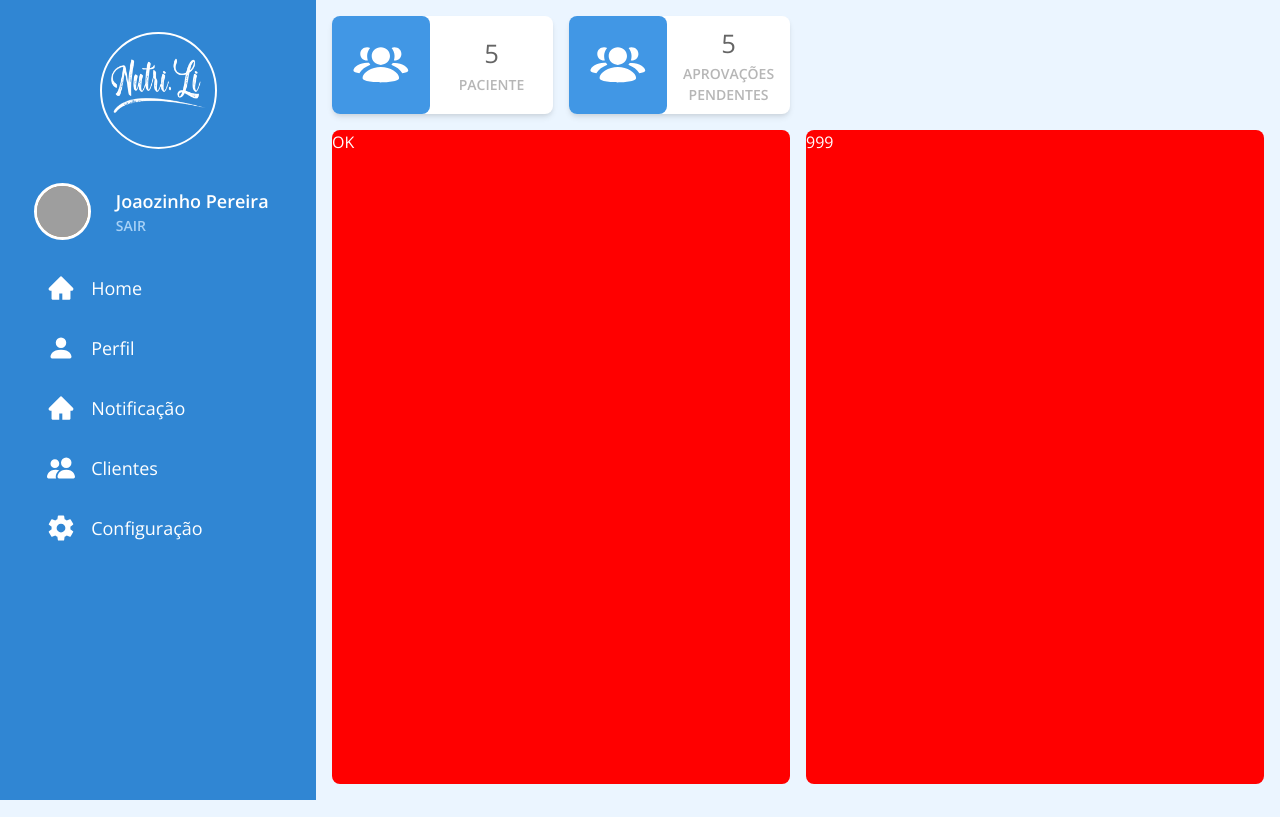
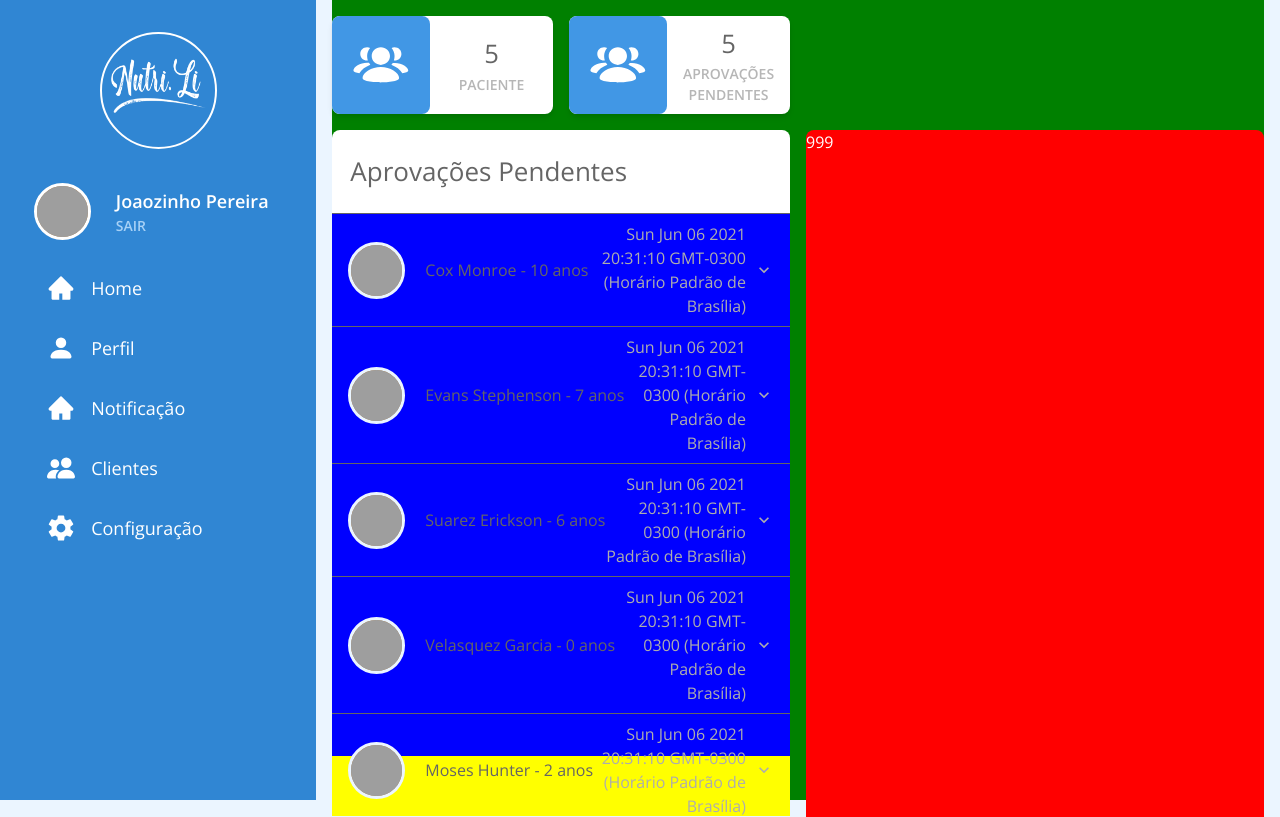
Before and after one commit to Victor-Kings/nutrili-web, a Next.js app: page /dashboard in a window 1280 px wide. Shown: the top 817 px of the page. Built offline with nearby package versions, Linux system fonts and the light colour scheme; grey boxes are pictures that could not be loaded.

Commit message:
tests accordions

```diff
--- /dev/null
+++ b/src/components/ListNewClients.tsx
@@ -0,0 +1,88 @@
+import {
+  Accordion,
+  AccordionItem,
+  AccordionButton,
+  Flex,
+  Avatar,
+  Text,
+  AccordionIcon,
+  SimpleGrid,
+  AccordionPanel,
+  Grid,
+  GridItem,
+  Button,
+} from "@chakra-ui/react";
+import { IClients } from "../interfaces/clientes.interface";
+
+interface IProps {
+  clients: IClients[];
+}
+export function ListNewClients(props: IProps) {
+  return (
+    <Accordion allowMultiple borderColor="gray.50" bg="yellow">
+      <div style={{height:"90%", backgroundColor:"blue"}}>
+      {props.clients.map((values) => (
+        <AccordionItem outline="0" boxShadow="none" key={values._id}>
+          <div>
+            <AccordionButton>
+              <Flex
+                flex="1"
+                width="100%"
+                flexDirection="row"
+                alignItems="center"
+              >
+                <Avatar
+                  name="Dan Abrahmov"
+                  src="https://bit.ly/dan-abramov"
+                  width="57px"
+                  height="57px"
+                  border="3px solid#EBF5FF"
+                />
+                <Text color="gray.200" pl="5%">
+                  {values.name} - {values.idade} anos
+                </Text>
+                <Text color="gray.50" flex="1" textAlign="end" pr="2%">
+                  {values.data}
+                </Text>
+              </Flex>
+              <AccordionIcon color="gray.50" />
+            </AccordionButton>
+          </div>
+          <AccordionPanel color="gray.200" h="360px">
+            <SimpleGrid>
+              <Flex flex="1" flexDirection="column">
+                <Text>Informações: </Text>
+                <Text>CPF: {values.cpf} </Text>
+                <Text>Endereço: {values.endereco} </Text>
+              </Flex>
+
+              <Flex pt="4%">
+                <Flex flex="1" flexDirection="column">
+                  <Text>Altura: {values.medicao.altura} cm</Text>
+                  <Text>IMC: {values.medicao.imc} </Text>
+                  <Text>Medida A: {values.medicao.medida_a}</Text>
+                  <Text>Medida B: {values.medicao.medida_b}</Text>
+                </Flex>
+                <Flex flex="1" flexDirection="column">
+                  <Text>Peso: {values.medicao.peso} Kg </Text>
+                  <Text>Medida C: {values.medicao.medida_c}</Text>
+                  <Text>Medida D: {values.medicao.medida_d}x</Text>
+                </Flex>
+              </Flex>
+
+              <Grid pt="4%" templateColumns="repeat(5,1fr)">
+                <GridItem colStart={2} colEnd={5} h="10">
+                  <Flex Flex="1" justifyContent="space-evenly">
+                    <Button>ACEITAR</Button>
+                    <Button>NEGAR</Button>
+                  </Flex>
+                </GridItem>
+              </Grid>
+            </SimpleGrid>
+          </AccordionPanel>
+        </AccordionItem>
+      ))}
+      </div>
+    </Accordion>
+  );
+}
--- a/src/pages/dashboard.tsx
+++ b/src/pages/dashboard.tsx
@@ -1,27 +1,226 @@
-import { Box, SimpleGrid, Icon, Image } from "@chakra-ui/react";
+import {
+  Avatar,
+  Box,
+  Grid,
+  GridItem,
+  SimpleGrid,
+  Icon,
+  Image,
+  Accordion,
+  AccordionItem,
+  AccordionButton,
+  AccordionPanel,
+  AccordionIcon,
+} from "@chakra-ui/react";
 import { Flex, Text } from "@chakra-ui/react";
 import { Sidebar } from "../components/Sidebar";
-import {Contador} from "../components/Contador";
-
-
+import { Contador } from "../components/Contador";
+import { ListNewClients } from "../components/ListNewClients";
+import { IoIosArrowDown, IoIosArrowUp } from "react-icons/io";
+import { Button } from "@chakra-ui/react";
+import { IClients } from "../interfaces/clientes.interface";
 
 export default function Dashboard() {
+  const newClients: IClients[] = [
+    {
+      _id: "60bd5abe07a5d6dde663c081",
+      name: "Cox Monroe",
+      idade: 10,
+      data: "Sun Jun 06 2021 20:31:10 GMT-0300 (Horário Padrão de Brasília)",
+      cpf: "10376874381",
+      endereco: "Melrose Street, 705, Kiskimere, District Of Columbia",
+      medicao: {
+        altura: 171,
+        imc: 23,
+        medida_a: 54,
+        medida_b: 16,
+        peso: 99,
+        medida_c: 64,
+        medida_d: 84,
+      },
+    },
+    {
+      _id: "60bd5abefc84f9e7a30a2042",
+      name: "Evans Stephenson",
+      idade: 7,
+      data: "Sun Jun 06 2021 20:31:10 GMT-0300 (Horário Padrão de Brasília)",
+      cpf: "97653984866",
+      endereco: "Williams Court, 448, Fowlerville, Hawaii",
+      medicao: {
+        altura: 152,
+        imc: 22,
+        medida_a: 35,
+        medida_b: 10,
+        peso: 54,
+        medida_c: 73,
+        medida_d: 55,
+      },
+    },
+    {
+      _id: "60bd5abed90506afdb6214b1",
+      name: "Suarez Erickson",
+      idade: 6,
+      data: "Sun Jun 06 2021 20:31:10 GMT-0300 (Horário Padrão de Brasília)",
+      cpf: "34208120640",
+      endereco: "Canal Avenue, 197, Springdale, Maryland",
+      medicao: {
+        altura: 130,
+        imc: 28,
+        medida_a: 14,
+        medida_b: 42,
+        peso: 95,
+        medida_c: 89,
+        medida_d: 87,
+      },
+    },
+    {
+      _id: "60bd5abee42b7bfdcd33a0b2",
+      name: "Velasquez Garcia",
+      idade: 0,
+      data: "Sun Jun 06 2021 20:31:10 GMT-0300 (Horário Padrão de Brasília)",
+      cpf: "80719511567",
+      endereco: "Gatling Place, 676, Grahamtown, Montana",
+      medicao: {
+        altura: 160,
+        imc: 11,
+        medida_a: 60,
+        medida_b: 52,
+        peso: 60,
+        medida_c: 52,
+        medida_d: 86,
+      },
+    },
+    {
+      _id: "60bd5abe0a2ff3deab0e7295",
+      name: "Moses Hunter",
+      idade: 2,
+      data: "Sun Jun 06 2021 20:31:10 GMT-0300 (Horário Padrão de Brasília)",
+      cpf: "33232889494",
+      endereco: "Crooke Avenue, 680, Edneyville, Nevada",
+      medicao: {
+        altura: 113,
+        imc: 16,
+        medida_a: 37,
+        medida_b: 59,
+        peso: 74,
+        medida_c: 87,
+        medida_d: 72,
+      },
+    },
+    {
+      _id: "60bd5abe54809f13c733410f",
+      name: "Lindsay Glass",
+      idade: 4,
+      data: "Sun Jun 06 2021 20:31:10 GMT-0300 (Horário Padrão de Brasília)",
+      cpf: "20831385413",
+      endereco: "Keen Court, 240, Blackgum, Minnesota",
+      medicao: {
+        altura: 188,
+        imc: 14,
+        medida_a: 21,
+        medida_b: 22,
+        peso: 33,
+        medida_c: 36,
+        medida_d: 96,
+      },
+    },
+    {
+      _id: "60bd5abe5522aa43a43b06d0",
+      name: "Renee Cummings",
+      idade: 7,
+      data: "Sun Jun 06 2021 20:31:10 GMT-0300 (Horário Padrão de Brasília)",
+      cpf: "25113641039",
+      endereco: "Brooklyn Road, 287, Jackpot, Pennsylvania",
+      medicao: {
+        altura: 154,
+        imc: 17,
+        medida_a: 15,
+        medida_b: 51,
+        peso: 37,
+        medida_c: 53,
+        medida_d: 100,
+      },
+    },
+  ];
 
   return (
-        <Flex direction="row" h="100vh">
+    <Flex direction="row" h="100vh" >
       <Sidebar />
-            <Flex flex="1" flexDirection="column" mr={4} mb={4}>
+      <Flex flex="1" h="100vh" flexDirection="column" mr={4} mb={4} bg ="green">
         <SimpleGrid columns={2} spacingY="10px" pt={4} spacingX={4}>
-                    <SimpleGrid columns={2} borderRadius={8} maxWidth="100%"  alignItems="center" minChildWidth="200px" spacing={4}>
-                            <Contador contentText = "PACIENTE" imageName= "/icons/iconPeoples.svg" valueData= {5} />
-                            <Contador contentText = "APROVAÇÕES PENDENTES" imageName= "/icons/iconPeoples.svg" valueData= {5} />
+          <SimpleGrid
+            columns={2}
+            borderRadius={8}
+            maxWidth="100%"
+            alignItems="center"
+            minChildWidth="200px"
+            spacing={4}
+          >
+            <Contador
+              contentText="PACIENTE"
+              imageName="/icons/iconPeoples.svg"
+              valueData={5}
+            />
+            <Contador
+              contentText="APROVAÇÕES PENDENTES"
+              imageName="/icons/iconPeoples.svg"
+              valueData={5}
+            />
           </SimpleGrid>
         </SimpleGrid>
-                <SimpleGrid columns={2} width="100%" h="100%" spacingX={4} spacingY={4} justifyContent="space-evenly" mt={4}>
-                    <Box borderRadius={8} backgroundColor="red">OK</Box>
-                    <Box borderRadius={8} backgroundColor="red">999</Box>
+        <SimpleGrid
+          columns={2}
+          width="100%"
+          h="80vh"
+          spacingX={4}
+          spacingY={4}
+          justifyContent="space-evenly"
+          mt={4}
+          pb={6}
+
+        >
+          <Box borderRadius={8} h="98%" backgroundColor="white" maxHeight="72%">
+            <Flex
+              minHeight="60px"
+              maxHeight="83px"
+              height="15%"
+              alignItems="center"
+              pl="4%"
+              //position="sticky"
+              //top = "0"
+            >
+              <Text color="gray.200" fontSize="26px">
+                Aprovações Pendentes
+              </Text>
+            </Flex>
+            <Flex
+            pb={4}
+            flex="1"
+            h="100vh"
+            overflowY="scroll"
+            css={{
+              "&::-webkit-scrollbar": {
+                width: "4px",
+              },
+              "&::-webkit-scrollbar-track": {
+                width: "6px",
+              },
+              "&::-webkit-scrollbar-thumb": {
+                borderRadius: "24px",
+                background: "#B6B6B6",
+              },
+            }}
+            maxHeight="100%"
+            >
+              <ListNewClients clients={newClients} />
+            </Flex>
+          </Box>
+
+          <Box borderRadius={8} backgroundColor="red" >
+            999
+          </Box>
         </SimpleGrid>
       </Flex>
     </Flex>
-    )
+  );
 }
--- a/src/styles/theme.ts
+++ b/src/styles/theme.ts
@@ -26,7 +26,8 @@ export const theme = extendTheme({
         global: {
             body:{
                 bg: 'blue.50',
-                color:'white'
+                color:'white',
+                overflow: 'hidden'
             }
         }
     }
```
Also changed, not shown: src/interfaces/clientes.interface.ts (added, +17 -0 lines). Lines whose indentation alone changed are shown as unchanged.
